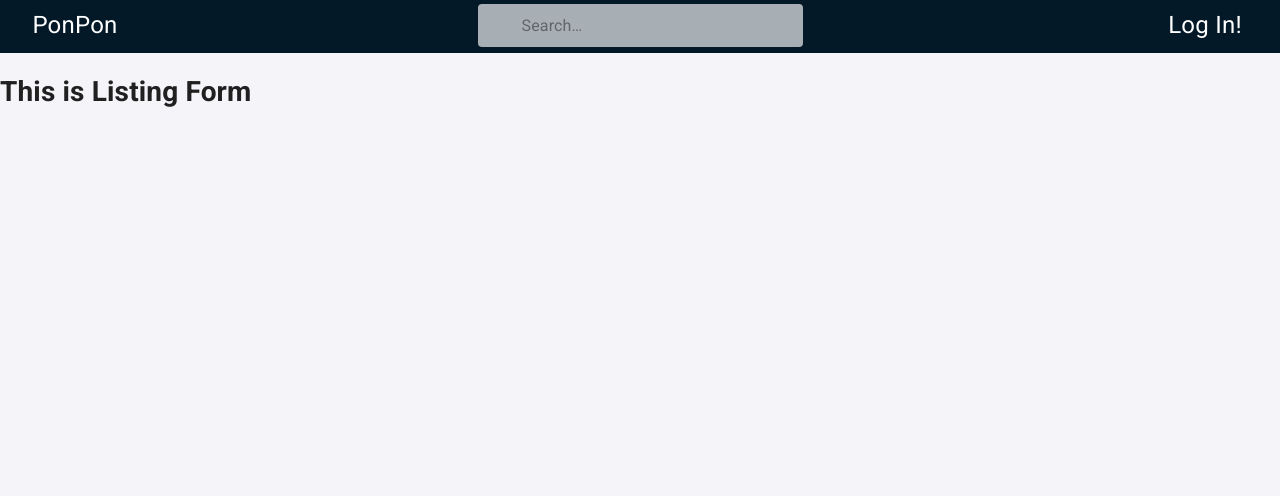
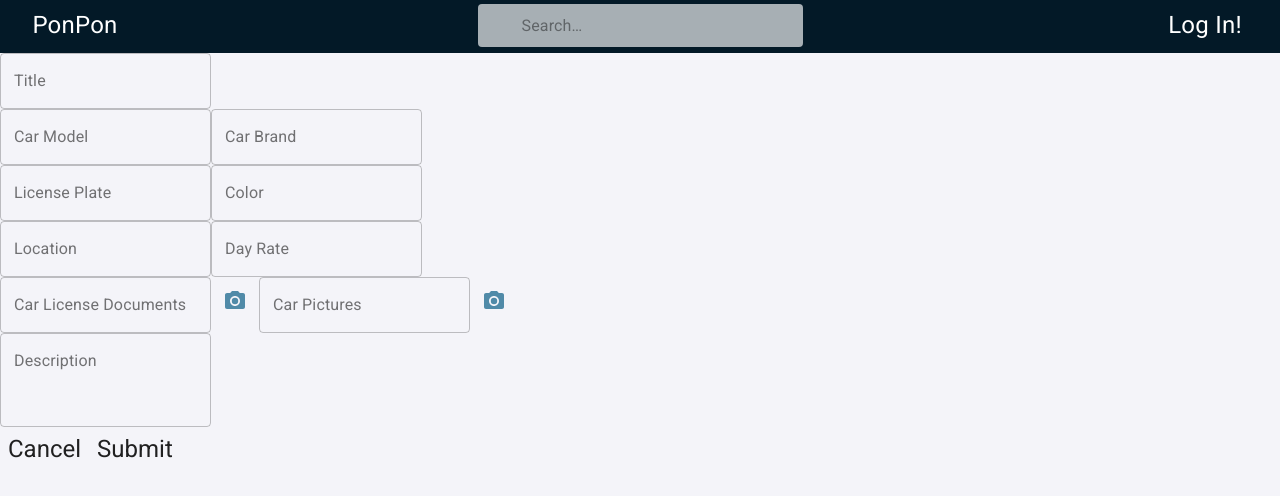
Before and after one commit to uprm-inso-4115-2020-2021-s2/semester-project-team-3, a Next.js app in the folder frontend/: page /listingForm in a window 1280 px wide. Shown: the top 496 px of the page. Built offline with nearby package versions, Linux system fonts and the light colour scheme; no server answers.

Commit message:
initial listing form text fields

```diff
--- a/frontend/src/pages/listingForm/index.tsx
+++ b/frontend/src/pages/listingForm/index.tsx
@@ -1,6 +1,121 @@
-export default function Index(){
+import { Button, createStyles, Dialog, Grid, IconButton, makeStyles, TextField, Theme, Typography } from "@material-ui/core";
+import { PhotoCamera } from "@material-ui/icons";
+import React from "react";
+
+
+export default function ListingForm(){
+    const classes = useStyles();
+
     return(
-        <h1>This is Listing Form</h1>
+        <Grid container direction="column" wrap="nowrap" className={classes.main}>
+
+            <Grid container direction="row" className={classes.titleItem}>
+                <Grid item>
+                    <TextField label="Title" type="search" variant="outlined" fullWidth/>
+                </Grid>
+            </Grid>
+
+            <Grid container direction="row" className={classes.submitItem}>
+                <Grid item>
+                    <TextField label="Car Model" type="search" variant="outlined" fullWidth/>
+                </Grid>
+                <Grid item>
+                    <TextField label="Car Brand" type="search" variant="outlined" fullWidth/>
+                </Grid>
+            </Grid>
+
+            <Grid container direction="row" className={classes.submitItem}>
+                <Grid item>
+                    <TextField label="License Plate" type="search" variant="outlined" fullWidth/>
+                </Grid>
+                <Grid item>
+                    <TextField label="Color" type="search" variant="outlined" fullWidth/>
+                </Grid>
+            </Grid>
+
+            <Grid container direction="row" className={classes.submitItem}>
+                <Grid item>
+                    <TextField label="Location" type="search" variant="outlined" fullWidth/>
+                </Grid>
+                <Grid item>
+                    <TextField label="Day Rate" type="search" variant="outlined" fullWidth/>
+                </Grid>
+            </Grid>
+
+            <Grid container direction="row" className={classes.submitItem}>
+
+                <Grid item>
+                    <Grid container direction="row" wrap="nowrap" className={classes.submitItem}>
+                        <Grid item>
+                            <TextField label="Car License Documents" type="search" variant="outlined" fullWidth/>
+                        </Grid>
+                        <Grid item>
+                            <IconButton color="primary" component="span">
+                                <PhotoCamera />
+                            </IconButton>
+                        </Grid>
+                    </Grid>
+                </Grid>
+
+                <Grid item>
+                    <Grid container direction="row" wrap="nowrap" className={classes.submitItem}>
+                        <Grid item>
+                            <TextField label="Car Pictures" type="search" variant="outlined" fullWidth/>
+                        </Grid>
+                        <Grid item>
+                            <IconButton color="primary" component="span">
+                                <PhotoCamera />
+                            </IconButton>
+                        </Grid>
+                    </Grid>
+                </Grid>
+
+            </Grid>
+
+            <Grid container direction="row">
+                <Grid item>
+                    <TextField label="Description" variant="outlined" fullWidth multiline rows={3}/>
+                </Grid>
+            </Grid>
+
+            <Grid container direction="row" wrap="nowrap" className={classes.buttonContainer}>
+                <Grid item>
+                    <Button>
+                        <Typography variant='h5'>
+                            Cancel
+                        </Typography>
+                    </Button>
+                </Grid>
+                <Grid item>
+                    <Button>
+                        <Typography variant='h5'>
+                            Submit
+                        </Typography>
+                    </Button>
+                </Grid>
+            </Grid>
+
+        </Grid>
     )
 
 }
+
+const useStyles = makeStyles((theme: Theme) =>
+    createStyles({
+        main: {
+
+        },
+        titleItem: {
+
+        },
+        submitItem: {
+
+        },
+        pictureItem: {
+            width: '100%',
+        },
+        buttonContainer: {
+
+        },
+    }),
+);
--- a/frontend/src/pages/ui-components/navbar.tsx
+++ b/frontend/src/pages/ui-components/navbar.tsx
@@ -53,11 +53,10 @@ export default function NavBar() {
     };
 
     const logout = async () => {
-        console.log('sad emoji')
         sessionStorage.removeItem('user')
         sessionStorage.removeItem('access_token')
         setUser(null)
-        router.push('/landing')
+        router.push('/')
     }
 
     const renderAccountSection = () => {
```
